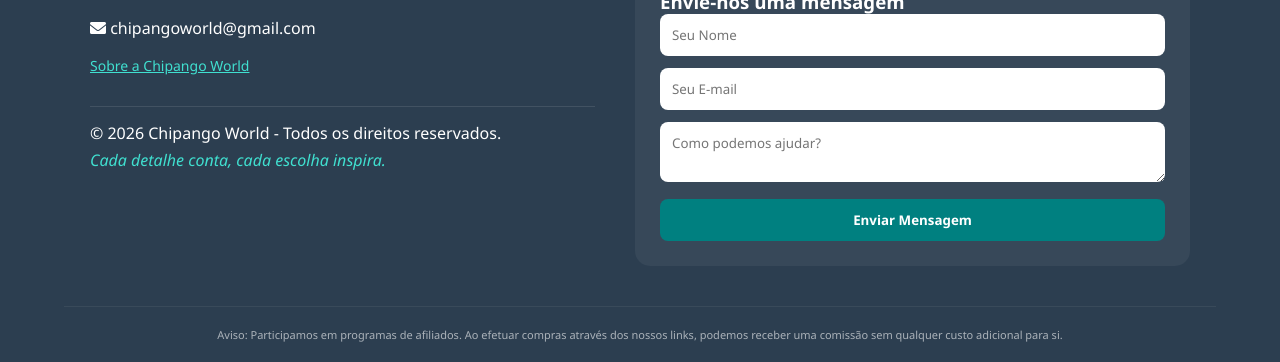
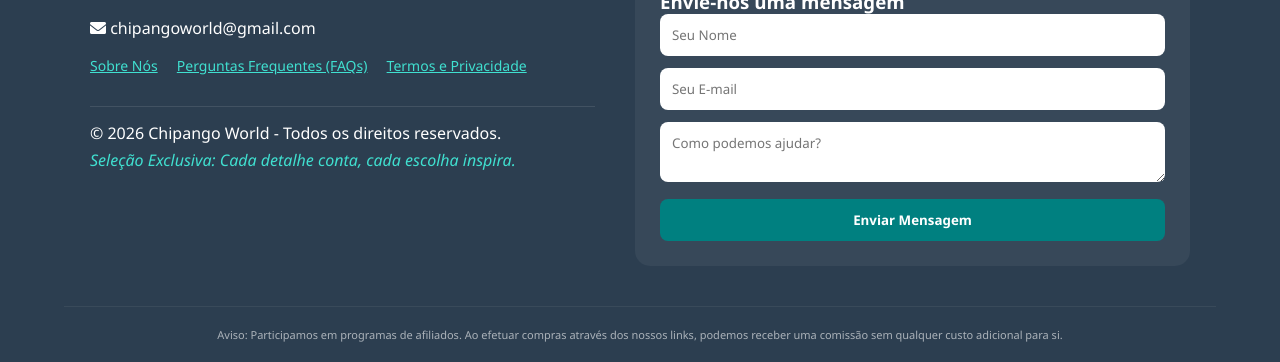
Before and after one commit to chipangoworld-hub/chipango-world, a plain HTML site: page index.html in a window 1280 px wide. Shown: the part 1095-1457 px from the top of the page. Drawn offline with Linux system fonts and the light colour scheme.

Commit message:
Update index.html

```diff
--- a/index.html
+++ b/index.html
@@ -158,12 +158,16 @@
         <div class="footer-info">
             <h2 style="color: #40e0d0; margin-bottom: 20px;">Chipango World</h2>
             <p><i class="fas fa-envelope"></i> chipangoworld@gmail.com</p>
+
             <p style="margin-top: 15px;">
-                <a href="sobre.html" style="color: #40e0d0; text-decoration: underline; font-size: 14px;">Sobre a Chipango World</a>
+                <a href="sobre.html" style="color: #40e0d0; text-decoration: underline; font-size: 14px; margin-right: 15px;">Sobre Nós</a>
+                <a href="faqs.html" style="color: #40e0d0; text-decoration: underline; font-size: 14px; margin-right: 15px;">Perguntas Frequentes (FAQs)</a>
+                <a href="legal.html" style="color: #40e0d0; text-decoration: underline; font-size: 14px;">Termos e Privacidade</a>
             </p>
+
             <div style="margin-top: 30px; border-top: 1px solid rgba(255,255,255,0.1); padding-top: 15px;">
                 <p>&copy; 2026 Chipango World - Todos os direitos reservados.</p>
-                <p style="font-style: italic; margin-top: 5px; color: #40e0d0;">Cada detalhe conta, cada escolha inspira.</p>
+                <p style="font-style: italic; margin-top: 5px; color: #40e0d0;">Seleção Exclusiva: Cada detalhe conta, cada escolha inspira.</p>
             </div>
         </div>
 
@@ -182,5 +186,7 @@
     </p>
 </footer>
 
+
+
 </body>
 </html>
```
